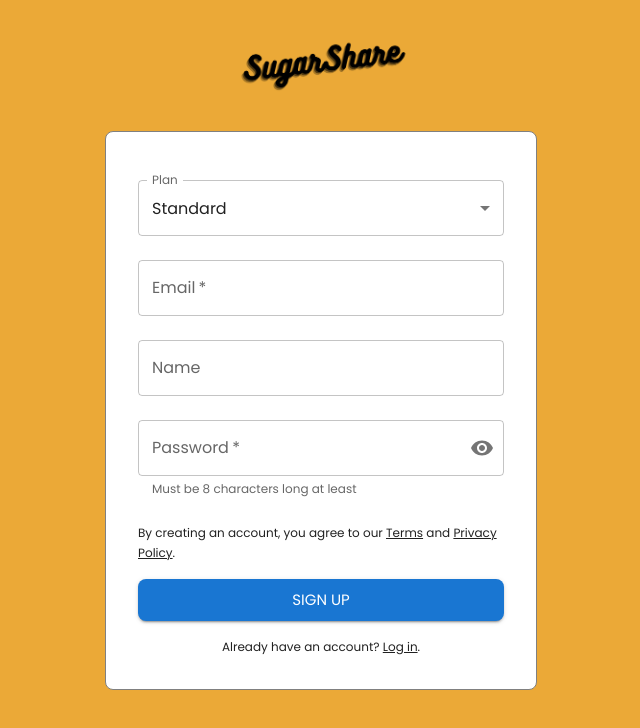
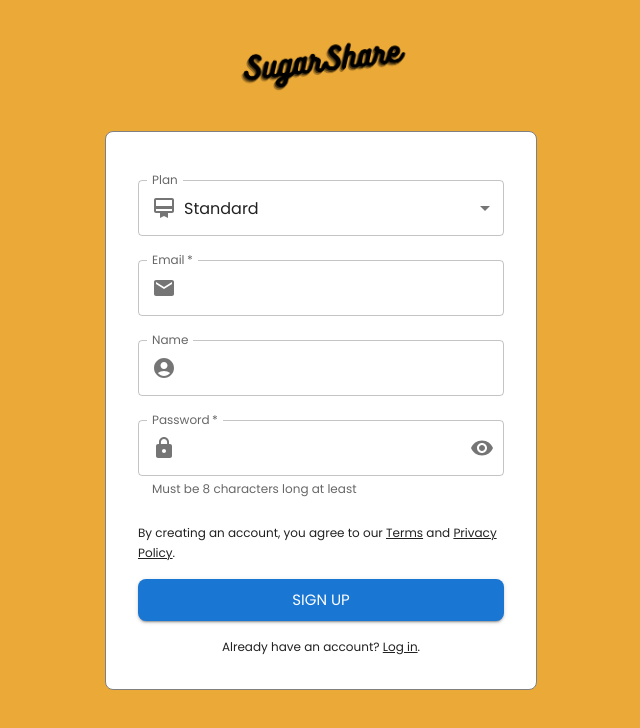
Before and after one commit to sugarshare/sugarshare-www, a React (Create React App) app: page /signup in a window 1280 px wide. Shown: the top 728 px of the page, without its empty margins (319-959 px from the left). Built offline with nearby package versions, Linux system fonts and the light colour scheme.

Commit message:
Add input adornment icons

```diff
--- a/src/components/authentication/SignUp.tsx
+++ b/src/components/authentication/SignUp.tsx
@@ -6,6 +6,10 @@ import MenuItem from '@mui/material/MenuItem';
 import InputAdornment from '@mui/material/InputAdornment';
 import IconButton from '@mui/material/IconButton';
 import Typography from '@mui/material/Typography';
+import CardMembershipIcon from '@mui/icons-material/CardMembership';
+import EmailIcon from '@mui/icons-material/Email';
+import AccountCircleIcon from '@mui/icons-material/AccountCircle';
+import LockIcon from '@mui/icons-material/Lock';
 import Visibility from '@mui/icons-material/Visibility';
 import VisibilityOff from '@mui/icons-material/VisibilityOff';
 
@@ -83,6 +87,13 @@ export default function SignUp() {
         onChange={handleChange('subscriptionLevel')}
         margin='normal'
         fullWidth
+        InputProps={{
+          startAdornment: (
+            <InputAdornment position='start'>
+              <CardMembershipIcon />
+            </InputAdornment>
+          ),
+        }}
       >
         {
           Object.keys(SUBSCRIPTIONS).map((plan) => (
@@ -100,6 +111,13 @@ export default function SignUp() {
         margin='normal'
         required
         fullWidth
+        InputProps={{
+          startAdornment: (
+            <InputAdornment position='start'>
+              <EmailIcon />
+            </InputAdornment>
+          ),
+        }}
       />
       <TextField
         variant='outlined'
@@ -110,6 +128,13 @@ export default function SignUp() {
         onChange={handleChange('username')}
         margin='normal'
         fullWidth
+        InputProps={{
+          startAdornment: (
+            <InputAdornment position='start'>
+              <AccountCircleIcon />
+            </InputAdornment>
+          ),
+        }}
       />
       <TextField
         variant='outlined'
@@ -124,6 +149,11 @@ export default function SignUp() {
         required
         fullWidth
         InputProps={{
+          startAdornment: (
+            <InputAdornment position='start'>
+              <LockIcon />
+            </InputAdornment>
+          ),
           endAdornment: (
             <InputAdornment position='end'>
               <IconButton
```
